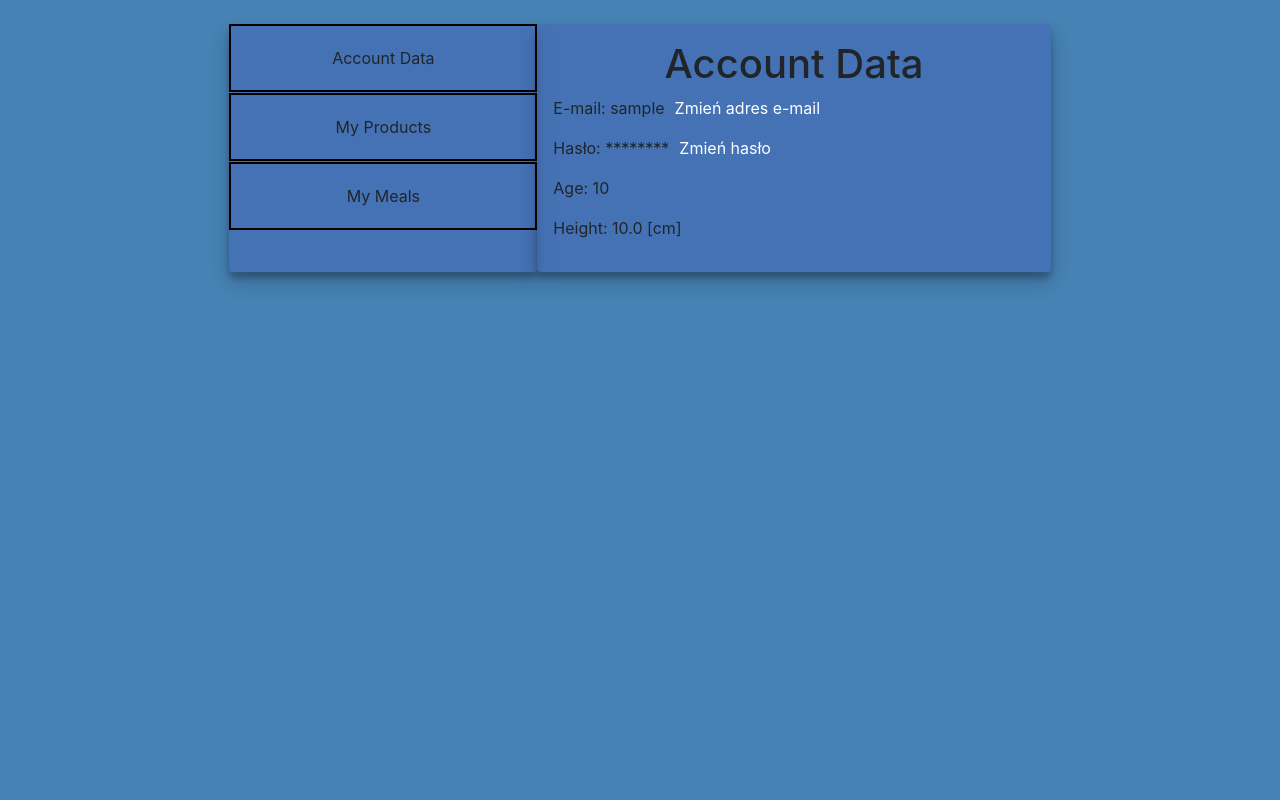
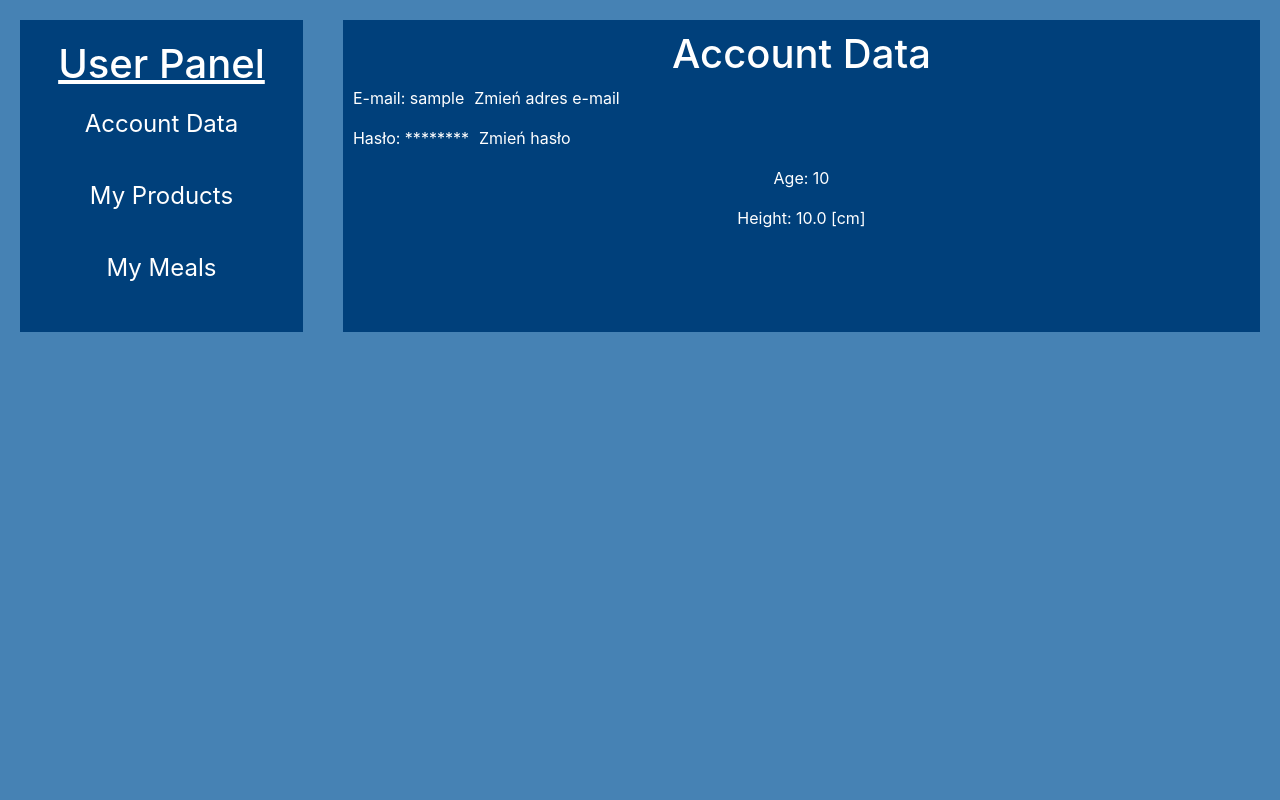
Before and after one commit to Lukas2018/fitApplication, a Django app: page /user_panel/ in a window 1280 px wide. Run offline with Django 3.2, Linux system fonts and the light colour scheme; a user stored in the database is signed in; tables that the repository leaves empty hold one stand-in row (values such as "Sample post"); some libraries are stand-ins or nearby versions.

Commit message:
Changes in product models, changes in user panel, listing user products and searching

```diff
--- a/fitApp/app/forms.py
+++ b/fitApp/app/forms.py
@@ -86,7 +86,7 @@ class PasswordChangeForm(forms.Form):
 
 class ProductForm(forms.Form):
     name = forms.CharField()
-    manufacturer = forms.CharField()
+    manufacturer = forms.CharField(required=False)
     portion = forms.FloatField()
     kcal = forms.FloatField()
     protein = forms.FloatField()
--- a/fitApp/app/static/css/user_panel.css
+++ b/fitApp/app/static/css/user_panel.css
@@ -1,30 +1,123 @@
-#user_meals, #user_products {
+body {
+    color: white;
+}
+
+.wrapper {
+	position: relative;
+	max-width: 1280px;
+	width: 100%;
+	height: 100%;
+	margin: 0 auto;
+}
+
+.p-panel {
+	display: flex;
+	justify-content: space-between;
+	flex-direction: row;
+}
+
+.p-panel-style {
+	background-color: #00407b;
+	margin: 20px;
+	padding: 10px;
+}
+
+.p-panel-container {
+	position: relative;
+	width: calc(100% - 300px);
+	width: -webkit-calc(100% - 300px);
+    overflow: hidden;
+    text-align: center;
+}
+
+.p-aside {
+	width: 300px;
+    padding: 20px;
+    color: white;
+}
+
+#user-meals, #user-products {
     display: none;
 }
 
-#user_panel h1 {
+#user-panel h1 {
     text-align: center;
 }
 
-#user_panel_menu {
-    padding-left: 0;
-    padding-right: 0;
+#user-meals-list p, #user-products-list p {
+    font-size: xx-large;
+    text-align: center;
+    margin-top: 20px;
 }
 
-#user_panel_menu ul {
-    list-style-type: none;
-    padding-left: 0;
-    padding-right: 0;
+.p-panel .p-aside h1 {
+    text-align: center;
+    text-decoration: underline;
 }
 
-#user_panel_menu li {
+#user-panel-menu p {
+    width: 100%;
     text-align: center;
-    border: solid 2px black;
-    padding: 20px;
-    margin-bottom: 1px;
+    font-size: x-large;
+    cursor: pointer;
+    padding: 10px;
 }
 
-#user_panel_menu li:hover {
-    background-color: rgba(70, 101, 180, 1);
-    cursor: pointer;
+#user-panel-menu p:hover {
+    background-color: steelblue;
 }
+
+.sub-header {
+    width: 100%;
+}
+
+.search {
+    display: inline-block;
+    width: 70%;
+    margin-left: 2%;
+}
+
+.input-group.md-form.form-sm.form-1 input{
+    border: 1px solid #bdbdbd;
+    border-top-right-radius: 0.25rem;
+    border-bottom-right-radius: 0.25rem;
+}
+
+.add-button {
+    display: inline-block;
+    width: 25%;
+}
+
+.p-panel-container button {
+    margin-right: 20px;
+}
+
+.product {
+    width: 100%;
+    height: 120px;
+    border-bottom: solid 1px white;
+    padding: 10px 0;
+}
+
+.product:nth-child(1) {
+    border-top: solid 1px white;
+}
+
+.product-data {
+    display: inline-block;
+    margin-bottom: 3px;
+    margin-top: 3px;
+    font-size: medium;
+}
+
+.product .product-name {
+    font-size: large;
+}
+
+.product-name, .product-portion, .product-manufacturer, .product-kcal {
+    width: 40%;
+}
+
+.product-protein, .product-carbohydrates, .product-fats {
+    width: 30%;
+}
--- a/fitApp/app/static/scripts/user_panel.js
+++ b/fitApp/app/static/scripts/user_panel.js
@@ -1,20 +1,145 @@
-function show_account_data() {
-    document.getElementById('user_products').style.display = 'none';
-    document.getElementById('user_meals').style.display = 'none';
-    document.getElementById('account_data').style.display = 'block';
-}
-function load_products() {
-    product_div = document.getElementById('user_products_list');
-
-    document.getElementById('account_data').style.display = 'none';
-    document.getElementById('user_meals').style.display = 'none';
-    document.getElementById('user_products').style.display = 'block';
+window.onload = function() {
+    $('.add-product').click(function() {
+        window.location = '/product/';
+    });
+    $('.add-meal').click(function() {
+        window.location = '/meal/';
+    });
+    $('.search-input').keyup(function() {
+        searchItems(this);
+    })
 }
 
-function load_meals() {
-    meal_div = document.getElementById('user_meals_list');
+function showAccountData() {
+    document.getElementById('user-products').style.display = 'none';
+    document.getElementById('user-meals').style.display = 'none';
+    document.getElementById('account-data').style.display = 'block';
+}
 
-    document.getElementById('account_data').style.display = 'none';
-    document.getElementById('user_products').style.display = 'none';
-    document.getElementById('user_meals').style.display = 'block';
+function showProducts() {
+    productDiv = document.getElementById('user-products-list');
+
+    document.getElementById('account-data').style.display = 'none';
+    document.getElementById('user-meals').style.display = 'none';
+    document.getElementById('user-products').style.display = 'block';
+    clearList('.products-list');
+    clearParagraph('#user-products-list p');
+    clearSearch('#user-products .search-input');
+    getUserProducts();
 }
+
+function showMeals() {
+    mealDiv = document.getElementById('user-meals-list');
+
+    document.getElementById('account-data').style.display = 'none';
+    document.getElementById('user-products').style.display = 'none';
+    document.getElementById('user-meals').style.display = 'block';
+    clearList('.meals-list');
+    clearParagraph('#user-meals-list p');
+    clearSearch('#user-meals .search-input');
+    getUserMeals();
+}
+
+function searchItems(search) {
+    let patern = $(search).val().toLowerCase();
+    let items = $('.item');
+    items.each(function() {
+        $(this).css('display', 'block');
+    });
+    for(let i=0; i < items.length; i++) {
+        let find = false;
+        let product = $(items[i]).find('.item-name').text();
+        let productParts = product.split(' ');
+        if(patern.split(" ").length == 1) {
+            for(let j=0; j < productParts.length; j++) {
+                if(productParts[j].toLowerCase().startsWith(patern)) {
+                    find = true;
+                    break;
+                }
+            }
+        }
+        else {
+            if(product.toLowerCase().includes(patern)) {
+                find = true;
+            }
+        }
+        if(find == false) {
+            $(items[i]).css('display', 'none');
+        }
+    }
+}
+
+function loadProducts(data) {
+    let productList = $('.products-list');
+    let products = $.map(data, function(value, key) { return value });
+    let ids = Object.keys(data);
+    for(let i=0; i < ids.length; i++) {
+        let product = products[i];
+        let nutrient = product['nutrientes'][0];
+        let element = $('<li class="product item"></li>');
+        let productName = $('<span class="product-name product-data item-name">' + product['name'] + '</span>');
+        let manufacturer = $('<span class="product-manufacturer product-data">Manufacturer: ' + product['manufacturer'] + '</span>');
+        let portion = $('<span class="product-portion product-data">Portion: ' + nutrient['portion'] + ' [g]</span>');
+        let kcal = $('<span class="product-kcal product-data">Kcal: ' + nutrient['kcal'] + '</span>');
+        let protein = $('<span class="product-protein product-data">Protein: ' + nutrient['protein'] + ' [g]</span>');
+        let carbohydrates = $('<span class="product-carbohydrates product-data">Carbohydrates: ' + nutrient['carbohydrates'] + ' [g]</span>');
+        let fats = $('<span class="product-fats product-data">Fats: ' + nutrient['fats'] + ' [g]</span>');
+        element.append(productName);
+        element.append(manufacturer);
+        element.append(kcal);
+        element.append(portion);
+        element.append(protein);
+        element.append(carbohydrates);
+        element.append(fats);
+        productList.append(element);
+    }
+}
+
+function loadMeals(data) {
+
+}
+
+function fillWithData(element, text) {
+    $(element).text(text);
+}
+
+function clearList(listName) {
+    $(listName).empty();
+}
+
+function clearParagraph(p) {
+    $(p).text('');
+}
+
+function clearSearch(search) {
+    $(search).val('');
+}
+function getUserProducts() {
+    $.ajax({
+        url: '/get_user_products/',
+        type: 'GET',
+        statusCode: {
+            200: function(data) {
+                loadProducts(data);
+            },
+            204: function() {
+                fillWithData('#user-products-list p', 'You have no products');
+            }
+        }
+    });
+}
+
+function getUserMeals() {
+    $.ajax({
+        url: '/get_user_meals/',
+        type: 'GET',
+        statusCode: {
+            200: function(data) {
+                loadMeals(data);
+            },
+            204: function() {
+                fillWithData('#user-meals-list p', 'You have no meals');
+            }
+        }
+    });
+}
--- a/fitApp/app/templates/user_panel.html
+++ b/fitApp/app/templates/user_panel.html
@@ -4,20 +4,18 @@
     <script src="/static/scripts/user_panel.js"></script>
 {% endblock %}
 {% block content %}
-    <section id="user_panel">
-        <div class="row h-100 p-4 p-s-0">
-            <div class="col-lg-2">
-
+<div class="wrapper">
+    <div class="p-panel">
+        <div class="p-panel-style p-aside">
+            <h1>User Panel</h1>
+            <div id="user-panel-menu">
+                <div class="row" onclick="showAccountData()"><p>Account Data</p></div>
+                <div class="row" onclick="showProducts()"><p>My Products</p></div>
+                <div class="row" onclick="showMeals()"><p>My Meals</p></div>
             </div>
-            <div id="user_panel_menu" class="col-lg-3 rounded shadow-custom">
-                <ul class="col-lg-12">
-                    <li onclick="show_account_data()">Account Data</li>
-                    <li onclick="load_products()">My Products</li>
-                    <li onclick="load_meals()">My Meals</li>
-                </ul>
         </div>
-            <div class="col-lg-5 p-3 p-sm-3 rounded shadow-custom">
-                <div id="account_data">
+        <div class="p-panel-container p-panel-style">
+            <div id="account-data">
                 <h1>Account Data</h1>
                 <div class ="form-group">
                     <p class="one-line">E-mail: {{ user }}</p><p class="one-line"><a href="/">Zmień adres e-mail</a></p><div style="clear:both;"></div>
@@ -26,24 +24,47 @@
                     <p>Height: {{ user.userprofile.height }} [cm]</p>
                 </div>
             </div>
-                <div id="user_products">
+            <div id="user-products">
                 <h1>Your products</h1>
-                    <button><a href="/product/">Dodaj produkt</a></button>
-                    <div id="user_products_list">
-
+                <div class="sub-header">
+                    <div class="search">
+                        <div class="input-group md-form form-sm form-1 pl-0">
+                            <div class="input-group-prepend">
+                              <span class="input-group-text"><i class="fas fa-search" aria-hidden="true"></i></span>
+                            </div>
+                            <input class="form-control search-input" type="text" placeholder="Search" aria-label="Search">
                           </div>
                     </div>
-                <div id="user_meals">
+                    <div class="add-button">
+                        <button class="btn btn-primary add-product">Add product</button>
+                    </div>
+                </div>
+                <div id="user-products-list">
+                    <p></p>
+                    <ul class="list products-list"></ul>
+                </div>
+            </div>
+            <div id="user-meals">
                 <h1>Your meals</h1>
-                    <button><a href="/meal/">Dodaj posiłek</a></button>
-                    <div id="user_meals_list">
-
+                <div class="sub-header">
+                    <div class="search">
+                        <div class="input-group md-form form-sm form-1 pl-0">
+                            <div class="input-group-prepend">
+                              <span class="input-group-text"><i class="fas fa-search" aria-hidden="true"></i></span>
+                            </div>
+                            <input class="form-control search-input" type="text" placeholder="Search" aria-label="Search">
+                        </div>
+                    </div>
+                    <div class="add-button">
+                        <button class="btn btn-primary add-meal">Add meal</button>
+                    </div>
+                </div>
+                <div id="user-meals-list">
+                    <p></p>
+                    <ul class="list meals-list"></ul>
                 </div>
             </div>
         </div>
-            <div class="col-lg-2">
-
     </div>
 </div>
-    </section>
 {% endblock %}
--- a/fitApp/app/views.py
+++ b/fitApp/app/views.py
@@ -1,7 +1,7 @@
 from django.shortcuts import render, redirect
 from django.contrib.auth.decorators import login_required
 from app.forms import LoginForm, RegisterForm, UserDataForm, PasswordChangeForm, ProductForm
-from app.models import Product, Day
+from app.models import Product, Day, Nutrientes
 from app.basic_functions import convert_seconds_to_time_string
 from django.contrib.auth.models import User
 from django.contrib.auth import authenticate
@@ -143,12 +143,18 @@ def product(request):
     if request.method == 'POST':
         if form.is_valid():
             product = Product()
+            nutrientes = Nutrientes()
             product.name = form.cleaned_data['name']
             product.manufacturer = form.cleaned_data['manufacturer']
-            product.kcal = form.cleaned_data['kcal']
-            product.protein = form.cleaned_data['protein']
-            product.carbohydrates = form.cleaned_data['carbohydrates']
-            product.fats = form.cleaned_data['fats']
+            product.user = request.user
+            product.save()
+            nutrientes.kcal = form.cleaned_data['kcal']
+            nutrientes.portion = form.cleaned_data['portion']
+            nutrientes.protein = form.cleaned_data['protein']
+            nutrientes.carbohydrates = form.cleaned_data['carbohydrates']
+            nutrientes.fats = form.cleaned_data['fats']
+            nutrientes.product = product
+            nutrientes.save()
             return redirect('/index')
     context = {
         'form': form
@@ -172,7 +178,6 @@ def save_index_data(request):
         user.save()
         day.save()
     return HttpResponse('OK', status=200)
-
 
 def save_weight(request):
     if request.is_ajax():
@@ -342,3 +347,37 @@ def get_day_specific_data(request):
                 start_date += delta
             data = json.dumps(data)
             return HttpResponse(data, content_type='application/json', status=200)
+
+def get_user_products(request):
+    if request.is_ajax():
+        if request.method == 'GET':
+            user = request.user
+            data = {}
+            products = Product.objects.filter(user=user)
+            if products.count() == 0:
+                return HttpResponse(status=204)
+            for product in products:
+                data[product.id] = {
+                    'name': product.name,
+                    'manufacturer': product.manufacturer,
+                    'nutrientes': {}
+                }
+                nutrientes = product.nutrientes_set.all()
+                i = 0
+                for nutrient in nutrientes:
+                    data[product.id]['nutrientes'][i] = {
+                        'kcal': nutrient.kcal,
+                        'protein': nutrient.protein,
+                        'carbohydrates': nutrient.carbohydrates,
+                        'fats': nutrient.fats,
+                        'portion': nutrient.portion,
+                        'is_portion': nutrient.is_portion
+                    }
+                    i = i + 1
+            data = json.dumps(data)
+            return HttpResponse(data, content_type='application/json', status=200)
+
+def get_user_meals(request):
+    if request.is_ajax():
+        if request.method == 'GET':
+            return HttpResponse(status=204)
--- a/fitApp/fitApp/urls.py
+++ b/fitApp/fitApp/urls.py
@@ -36,5 +36,7 @@ urlpatterns = [
     path('save_pulse/', views.save_pulse, name='save_pulse'),
     path('save_water/', views.save_water, name='save_water'),
     path('get_day_data/', views.get_day_data, name='get_day_data'),
-    path('get_day_specific_data/', views.get_day_specific_data, name='get_day_specific_data')
+    path('get_day_specific_data/', views.get_day_specific_data, name='get_day_specific_data'),
+    path('get_user_products/', views.get_user_products, name='get_user_products'),
+    path('get_user_meals/', views.get_user_meals, name='get_user_meals')
 ]
```
Also changed, not shown: fitApp/app/models.py (+9 -9 lines), fitApp/app/static/scripts/analyze.js (+13 -7 lines), fitApp/app/templates/product_create.html (+5 -5 lines), fitApp/app/migrations/0006_auto_20201122_1217.py (added). Lines whose indentation alone changed are shown as unchanged.
